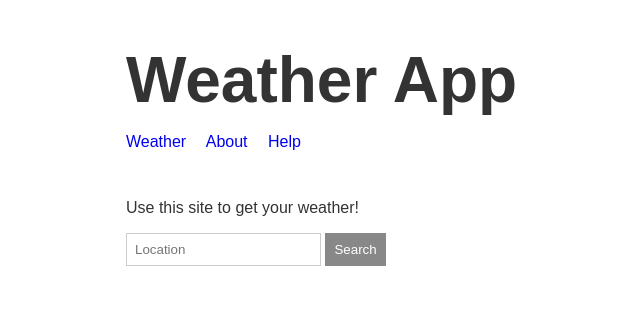
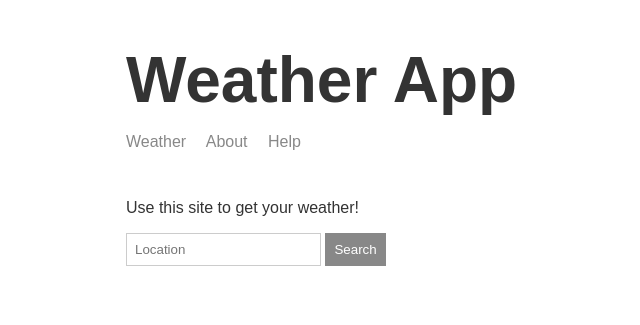
Before and after one commit to fizereg/node3-weather-website, a Node server app: page / in a window 1280 px wide. Shown: the top 325 px of the page, without its empty margins (189-829 px from the left). Run offline with Node 20, Linux system fonts and the light colour scheme.

Commit message:
changed css file

```diff
--- a/public/css/styles.css
+++ b/public/css/styles.css
@@ -32,7 +32,7 @@ h1{
 }
 
 header a{
-    columns: #888888;
+    color: #888888;
     margin-right: 16px;
     text-decoration: none;
 }
```
